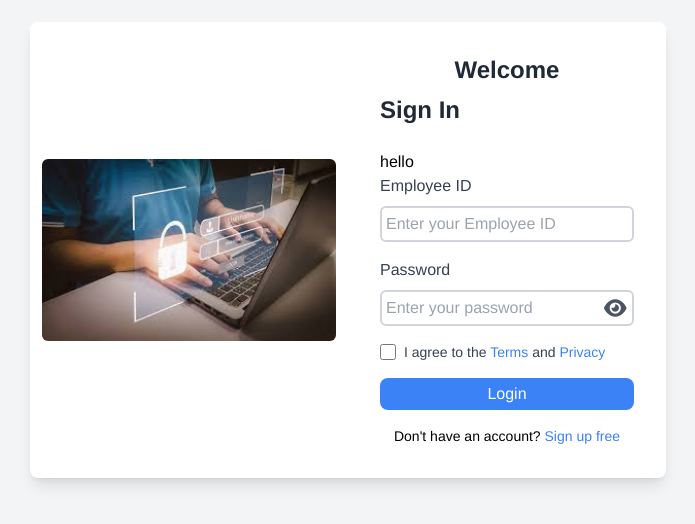
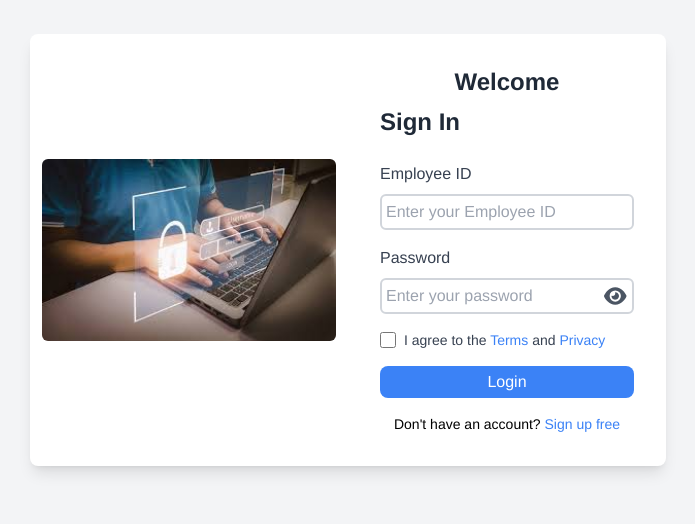
Before and after one commit to raji-09-12/react-project, a React (Create React App) app: page / in a window 1280 px wide. Shown: the part 150-674 px from the top of the page, without its empty margins (292-987 px from the left). Built offline with nearby package versions, Linux system fonts and the light colour scheme.

Commit message:
remove p tag

```diff
--- a/src/Login.js
+++ b/src/Login.js
@@ -68,7 +68,7 @@ function Login() {
 
 
                     <h2 className="mb-6 text-2xl font-bold text-gray-800">Sign In</h2>
-                    <p> hello</p>
+
 
                     <form onSubmit={handleSubmit} className="space-y-4">
                         {error && <div className="error-message mb-4 text-sm text-red-500 text-center">{error}</div>}
```
